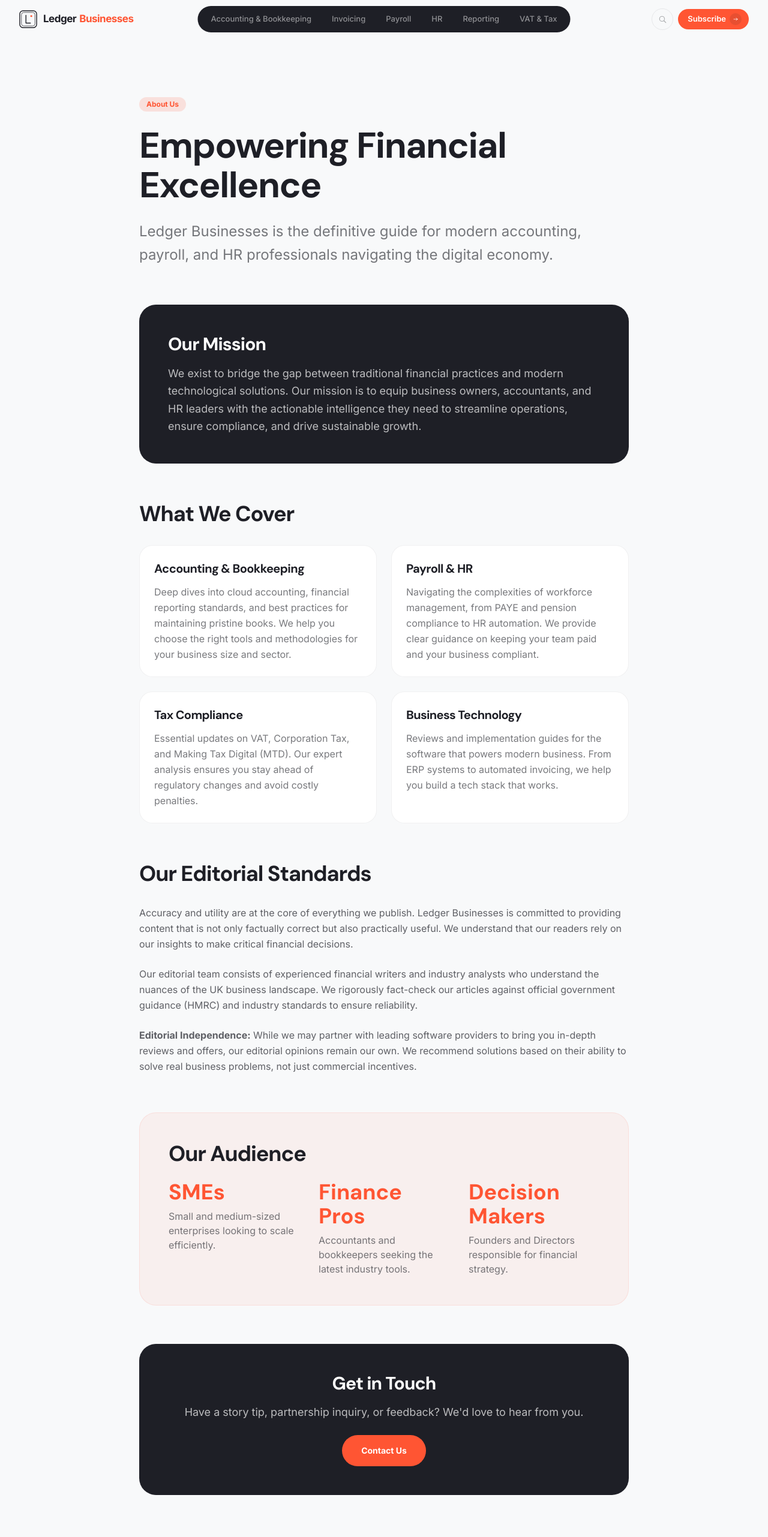
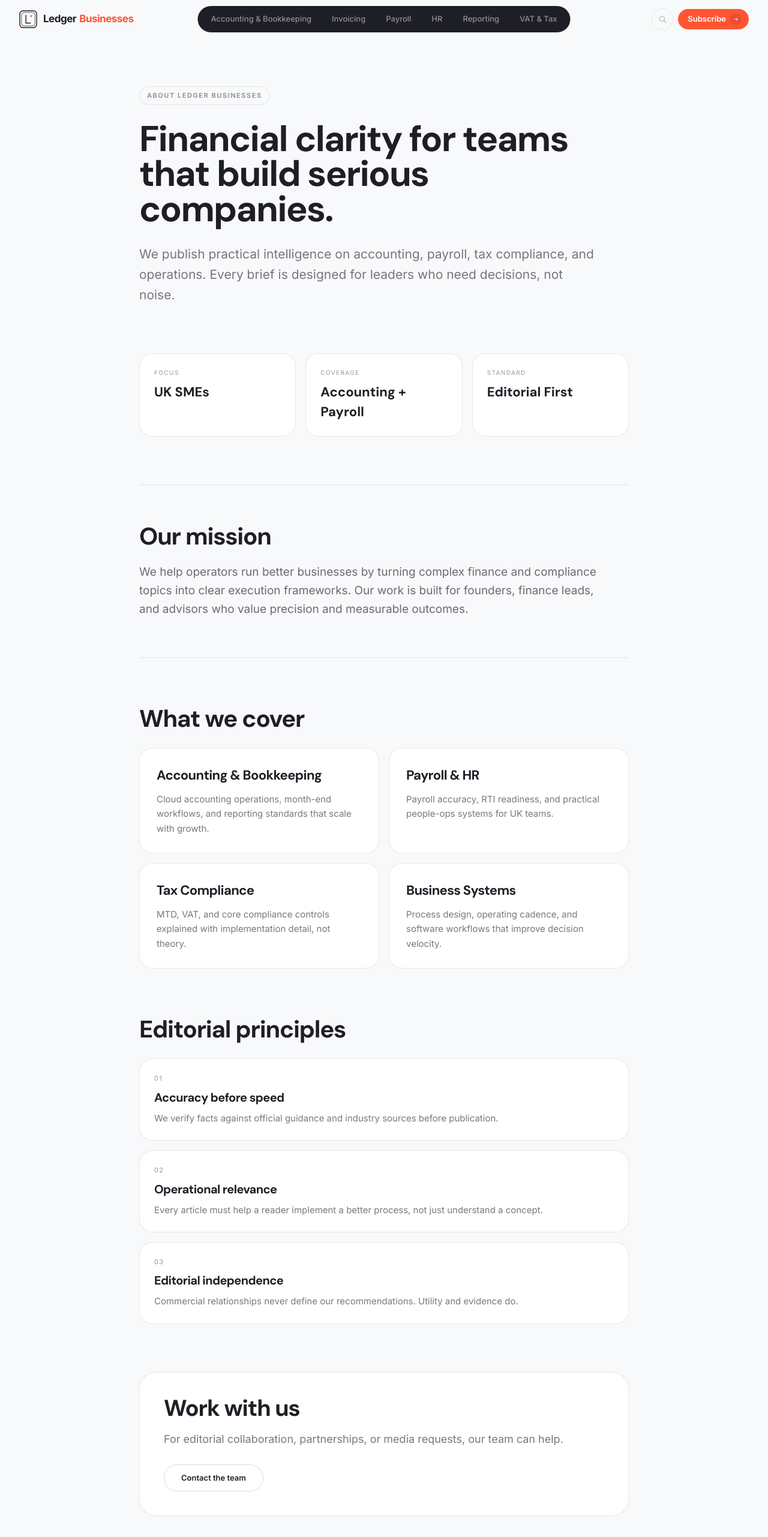
Before and after one commit to ahmadrazahassan/ledger_businesses, a Next.js app: page /about in a window 1280 px wide. Shown: the top 2563 px of the page at 60% size. Built offline with nearby package versions, Linux system fonts and the light colour scheme.

Commit message:
Redesign about page and upgrade admin rich editor dock

```diff
--- a/src/app/about/page.tsx
+++ b/src/app/about/page.tsx
@@ -1,4 +1,5 @@
 import type { Metadata } from 'next';
+import Link from 'next/link';
 import { Header } from '@/components/layout/header';
 import { Footer } from '@/components/layout/footer';
 import { SectionWrapper } from '@/components/layout/section-wrapper';
@@ -13,108 +14,103 @@ export default function AboutPage() {
     <>
       <Header />
       <main>
-        <SectionWrapper narrow className="pt-16 md:pt-24 pb-16">
-          {/* Header */}
-          <div className="mb-16">
-            <span className="inline-block px-3 py-1 bg-accent/15 text-accent text-xs font-bold rounded-full mb-6">
-              About Us
+        <SectionWrapper narrow className="pt-14 md:pt-20 pb-20 md:pb-24">
+          <div className="mb-16 md:mb-20">
+            <span className="inline-flex items-center px-3 py-1.5 text-[11px] font-semibold uppercase tracking-[0.14em] text-ink/50 border border-ink/10 rounded-full mb-7">
+              About Ledger Businesses
             </span>
-            <h1 className="text-4xl md:text-5xl lg:text-6xl font-heading font-bold text-ink leading-[1.1] tracking-tight mb-6">
-              Empowering Financial Excellence
+            <h1 className="text-[40px] md:text-[60px] font-heading font-bold text-ink leading-[0.98] tracking-[-0.03em] max-w-4xl mb-7">
+              Financial clarity for teams that build serious companies.
             </h1>
-            <p className="text-xl md:text-2xl text-ink/60 leading-relaxed max-w-3xl">
-              Ledger Businesses is the definitive guide for modern accounting, payroll, and HR professionals navigating the digital economy.
+            <p className="text-[18px] md:text-[21px] text-ink/60 leading-relaxed max-w-3xl">
+              We publish practical intelligence on accounting, payroll, tax compliance, and operations. Every brief is designed for leaders who need decisions, not noise.
             </p>
           </div>
 
-          {/* Mission Statement */}
-          <div className="mb-16 p-8 md:p-12 rounded-3xl bg-ink text-white">
-            <h2 className="text-2xl md:text-3xl font-heading font-bold mb-4">Our Mission</h2>
-            <p className="text-lg text-white/70 leading-relaxed">
-              We exist to bridge the gap between traditional financial practices and modern technological solutions. Our mission is to equip business owners, accountants, and HR leaders with the actionable intelligence they need to streamline operations, ensure compliance, and drive sustainable growth.
+          <div className="grid grid-cols-1 sm:grid-cols-3 gap-4 mb-16 md:mb-20">
+            <div className="rounded-2xl border border-ink/10 bg-white p-6">
+              <p className="text-[10px] uppercase tracking-[0.14em] text-ink/45 mb-2">Focus</p>
+              <p className="text-[22px] font-heading font-bold text-ink">UK SMEs</p>
+            </div>
+            <div className="rounded-2xl border border-ink/10 bg-white p-6">
+              <p className="text-[10px] uppercase tracking-[0.14em] text-ink/45 mb-2">Coverage</p>
+              <p className="text-[22px] font-heading font-bold text-ink">Accounting + Payroll</p>
+            </div>
+            <div className="rounded-2xl border border-ink/10 bg-white p-6">
+              <p className="text-[10px] uppercase tracking-[0.14em] text-ink/45 mb-2">Standard</p>
+              <p className="text-[22px] font-heading font-bold text-ink">Editorial First</p>
+            </div>
+          </div>
+
+          <div className="border-y border-ink/10 py-14 md:py-16 mb-16 md:mb-20">
+            <h2 className="text-[30px] md:text-[40px] font-heading font-bold text-ink leading-[1.05] mb-6">
+              Our mission
+            </h2>
+            <p className="text-[17px] md:text-[19px] text-ink/65 leading-relaxed max-w-3xl">
+              We help operators run better businesses by turning complex finance and compliance topics into clear execution frameworks. Our work is built for founders, finance leads, and advisors who value precision and measurable outcomes.
             </p>
           </div>
 
-          {/* What We Cover */}
-          <div className="mb-16">
-            <h2 className="text-3xl md:text-4xl font-heading font-bold text-ink mb-8">What We Cover</h2>
-            <div className="grid grid-cols-1 md:grid-cols-2 gap-6">
-              <div className="p-6 rounded-2xl bg-white border border-ink/[0.06]">
-                <h3 className="text-xl font-heading font-bold text-ink mb-3">Accounting & Bookkeeping</h3>
-                <p className="text-ink/60 leading-relaxed">
-                  Deep dives into cloud accounting, financial reporting standards, and best practices for maintaining pristine books. We help you choose the right tools and methodologies for your business size and sector.
-                </p>
+          <div className="mb-16 md:mb-20">
+            <h2 className="text-[30px] md:text-[40px] font-heading font-bold text-ink leading-[1.05] mb-7">
+              What we cover
+            </h2>
+            <div className="grid grid-cols-1 md:grid-cols-2 gap-4">
+              <div className="rounded-2xl border border-ink/10 p-7 bg-white">
+                <h3 className="text-[22px] font-heading font-bold text-ink mb-3">Accounting & Bookkeeping</h3>
+                <p className="text-[15px] text-ink/60 leading-relaxed">Cloud accounting operations, month-end workflows, and reporting standards that scale with growth.</p>
               </div>
-              <div className="p-6 rounded-2xl bg-white border border-ink/[0.06]">
-                <h3 className="text-xl font-heading font-bold text-ink mb-3">Payroll & HR</h3>
-                <p className="text-ink/60 leading-relaxed">
-                  Navigating the complexities of workforce management, from PAYE and pension compliance to HR automation. We provide clear guidance on keeping your team paid and your business compliant.
-                </p>
+              <div className="rounded-2xl border border-ink/10 p-7 bg-white">
+                <h3 className="text-[22px] font-heading font-bold text-ink mb-3">Payroll & HR</h3>
+                <p className="text-[15px] text-ink/60 leading-relaxed">Payroll accuracy, RTI readiness, and practical people-ops systems for UK teams.</p>
               </div>
-              <div className="p-6 rounded-2xl bg-white border border-ink/[0.06]">
-                <h3 className="text-xl font-heading font-bold text-ink mb-3">Tax Compliance</h3>
-                <p className="text-ink/60 leading-relaxed">
-                  Essential updates on VAT, Corporation Tax, and Making Tax Digital (MTD). Our expert analysis ensures you stay ahead of regulatory changes and avoid costly penalties.
-                </p>
+              <div className="rounded-2xl border border-ink/10 p-7 bg-white">
+                <h3 className="text-[22px] font-heading font-bold text-ink mb-3">Tax Compliance</h3>
+                <p className="text-[15px] text-ink/60 leading-relaxed">MTD, VAT, and core compliance controls explained with implementation detail, not theory.</p>
               </div>
-              <div className="p-6 rounded-2xl bg-white border border-ink/[0.06]">
-                <h3 className="text-xl font-heading font-bold text-ink mb-3">Business Technology</h3>
-                <p className="text-ink/60 leading-relaxed">
-                  Reviews and implementation guides for the software that powers modern business. From ERP systems to automated invoicing, we help you build a tech stack that works.
-                </p>
+              <div className="rounded-2xl border border-ink/10 p-7 bg-white">
+                <h3 className="text-[22px] font-heading font-bold text-ink mb-3">Business Systems</h3>
+                <p className="text-[15px] text-ink/60 leading-relaxed">Process design, operating cadence, and software workflows that improve decision velocity.</p>
               </div>
             </div>
           </div>
 
-          {/* Our Approach */}
-          <div className="mb-16">
-            <h2 className="text-3xl md:text-4xl font-heading font-bold text-ink mb-8">Our Editorial Standards</h2>
-            <div className="prose prose-lg max-w-none">
-              <div className="space-y-6 text-ink/70 leading-relaxed">
-                <p>
-                  Accuracy and utility are at the core of everything we publish. Ledger Businesses is committed to providing content that is not only factually correct but also practically useful. We understand that our readers rely on our insights to make critical financial decisions.
-                </p>
-                <p>
-                  Our editorial team consists of experienced financial writers and industry analysts who understand the nuances of the UK business landscape. We rigorously fact-check our articles against official government guidance (HMRC) and industry standards to ensure reliability.
-                </p>
-                <p>
-                  <b>Editorial Independence:</b> While we may partner with leading software providers to bring you in-depth reviews and offers, our editorial opinions remain our own. We recommend solutions based on their ability to solve real business problems, not just commercial incentives.
-                </p>
+          <div className="mb-16 md:mb-20">
+            <h2 className="text-[30px] md:text-[40px] font-heading font-bold text-ink leading-[1.05] mb-7">
+              Editorial principles
+            </h2>
+            <div className="space-y-4">
+              <div className="rounded-2xl border border-ink/10 p-6 bg-white">
+                <p className="text-[11px] uppercase tracking-[0.12em] text-ink/45 mb-2">01</p>
+                <h3 className="text-[20px] font-heading font-bold text-ink mb-2">Accuracy before speed</h3>
+                <p className="text-[15px] text-ink/60 leading-relaxed">We verify facts against official guidance and industry sources before publication.</p>
+              </div>
+              <div className="rounded-2xl border border-ink/10 p-6 bg-white">
+                <p className="text-[11px] uppercase tracking-[0.12em] text-ink/45 mb-2">02</p>
+                <h3 className="text-[20px] font-heading font-bold text-ink mb-2">Operational relevance</h3>
+                <p className="text-[15px] text-ink/60 leading-relaxed">Every article must help a reader implement a better process, not just understand a concept.</p>
+              </div>
+              <div className="rounded-2xl border border-ink/10 p-6 bg-white">
+                <p className="text-[11px] uppercase tracking-[0.12em] text-ink/45 mb-2">03</p>
+                <h3 className="text-[20px] font-heading font-bold text-ink mb-2">Editorial independence</h3>
+                <p className="text-[15px] text-ink/60 leading-relaxed">Commercial relationships never define our recommendations. Utility and evidence do.</p>
               </div>
             </div>
           </div>
 
-          {/* Who Reads Us */}
-          <div className="mb-16 p-8 md:p-12 rounded-3xl bg-accent/[0.06] border border-accent/10">
-            <h2 className="text-3xl md:text-4xl font-heading font-bold text-ink mb-6">Our Audience</h2>
-            <div className="grid grid-cols-1 md:grid-cols-3 gap-8">
-              <div>
-                <div className="text-4xl font-heading font-bold text-accent mb-2">SMEs</div>
-                <p className="text-ink/60">Small and medium-sized enterprises looking to scale efficiently.</p>
-              </div>
-              <div>
-                <div className="text-4xl font-heading font-bold text-accent mb-2">Finance Pros</div>
-                <p className="text-ink/60">Accountants and bookkeepers seeking the latest industry tools.</p>
-              </div>
-              <div>
-                <div className="text-4xl font-heading font-bold text-accent mb-2">Decision Makers</div>
-                <p className="text-ink/60">Founders and Directors responsible for financial strategy.</p>
-              </div>
-            </div>
-          </div>
-
-          {/* Contact CTA */}
-          <div className="p-8 md:p-12 rounded-3xl bg-ink text-white text-center">
-            <h2 className="text-2xl md:text-3xl font-heading font-bold mb-4">Get in Touch</h2>
-            <p className="text-lg text-white/70 mb-6 max-w-2xl mx-auto">
-              Have a story tip, partnership inquiry, or feedback? We'd love to hear from you.
+          <div className="rounded-3xl border border-ink/10 p-8 md:p-10 bg-white">
+            <h2 className="text-[30px] md:text-[38px] font-heading font-bold text-ink leading-[1.05] mb-4">
+              Work with us
+            </h2>
+            <p className="text-[16px] md:text-[18px] text-ink/60 leading-relaxed max-w-2xl mb-7">
+              For editorial collaboration, partnerships, or media requests, our team can help.
             </p>
-            <a
+            <Link
               href="/contact"
-              className="inline-flex items-center gap-2 px-8 py-4 bg-accent text-white text-sm font-bold rounded-full hover:brightness-110 transition-all"
+              className="inline-flex items-center justify-center px-7 py-3 text-[13px] font-semibold rounded-full border border-ink/15 text-ink hover:border-ink/30 transition-colors"
             >
-              Contact Us
-            </a>
+              Contact the team
+            </Link>
           </div>
         </SectionWrapper>
       </main>
```
Also changed, not shown: src/components/admin/rich-editor.tsx (+259 -90 lines).
